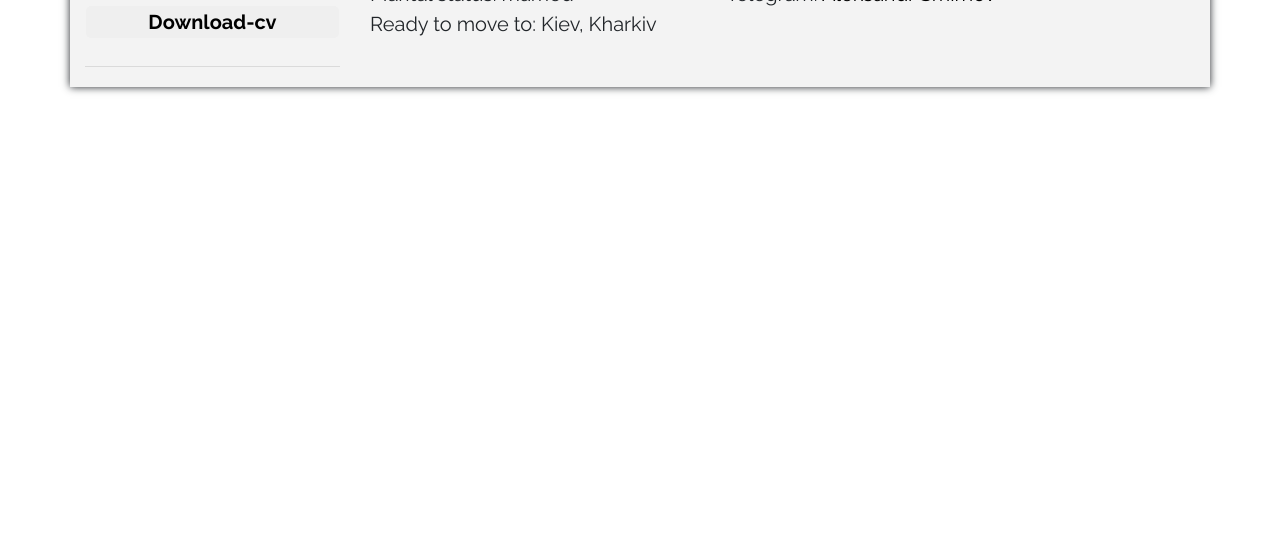
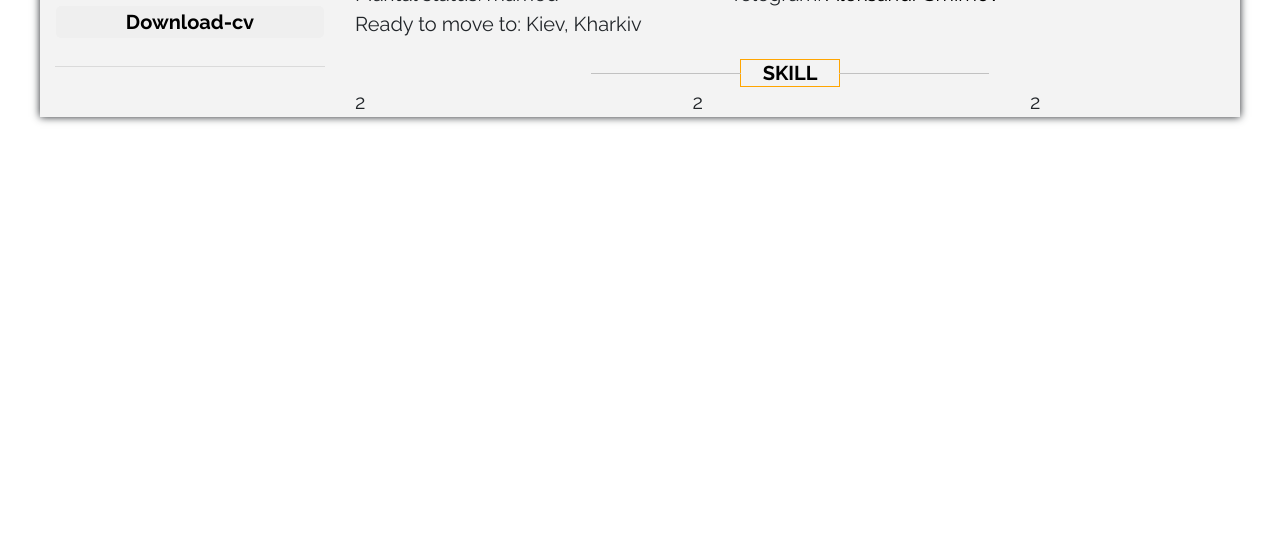
Before and after one commit to Tomas3500/project-site, a plain HTML site: page index.html in a window 1280 px wide. Shown: the part 243-800 px from the top of the page. Drawn offline with nearby package versions, Linux system fonts and the light colour scheme.

Commit message:
section skill

```diff
--- a/index.html
+++ b/index.html
@@ -62,8 +62,22 @@
                         </div>
                     </div>
                 </div>
+                <div class="row skill">
+                    <div class="col-lg-12">
+                        <h3 class="line_sct">Skill</h3>
+                        <section class="skill">
+
+                            <div class="row justify-content-between">
+                                <div class="col-lg-3">2</div>
+                                <div class="col-lg-3">2</div>
+                                <div class="col-lg-3">2</div>
+                            </div>
+                        </section>
+                    </div>
+                </div>
             </div>
         </div>
+
     </div>
 </main>
 </body>
--- a/style/css.scss
+++ b/style/css.scss
@@ -13,6 +13,8 @@ h3 {
 }
 
 .container {
+  max-width: 1200px;
+  //height: 100vh;
   background: #f3f3f3;
   margin-top: 30px;
   box-shadow: 0 0 8px;
@@ -49,7 +51,7 @@ h3 {
   //font-family: 'Raleway', sans-serif;
   font-weight: 700;
   width: 100%;
-  border: 1px  transparent;
+  border: 1px transparent;
   border-radius: 5px;
 }
 
@@ -72,7 +74,7 @@ li a {
   color: #0000ff91;
 }
 
-.btn-cv:hover{
+.btn-cv:hover {
   background: #ffa500;
   border: none;
 }
@@ -82,3 +84,39 @@ a:hover {
   color: #ffa500;
   //box-shadow: 0 0 8px;
 }
+
+.line_sct {
+  text-transform: uppercase;
+  line-height: 1.3em;
+  text-align: center;
+  border: 1px solid #ffa500;
+  color: #000000;
+  width: 100px;
+  font-size: 20px;
+  margin: 0 auto;
+  position: relative;
+
+
+}
+
+
+.line_sct::before,
+.line_sct::after {
+  content: '';
+  display: inline-block;
+  min-width: 150px;
+  min-height: 1px;
+  background: #c1c1c1;
+
+}
+
+.line_sct::before {
+  position: absolute;
+  right: 100%;
+  top: 50%;
+ }
+.line_sct::after {
+  position: absolute;
+  left: 100%;
+  top: 50%;
+}
```
Also changed, not shown: style/css.css, 1 other file.
